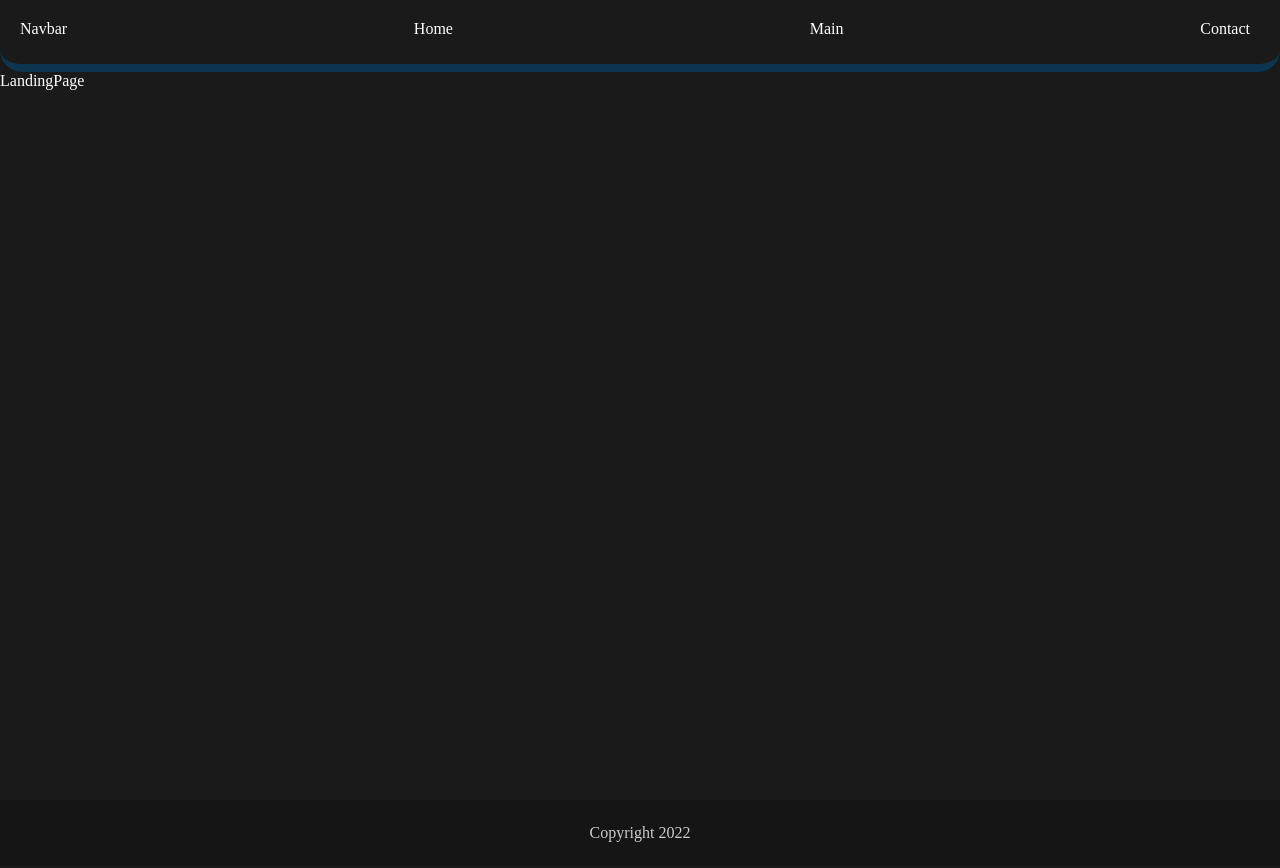
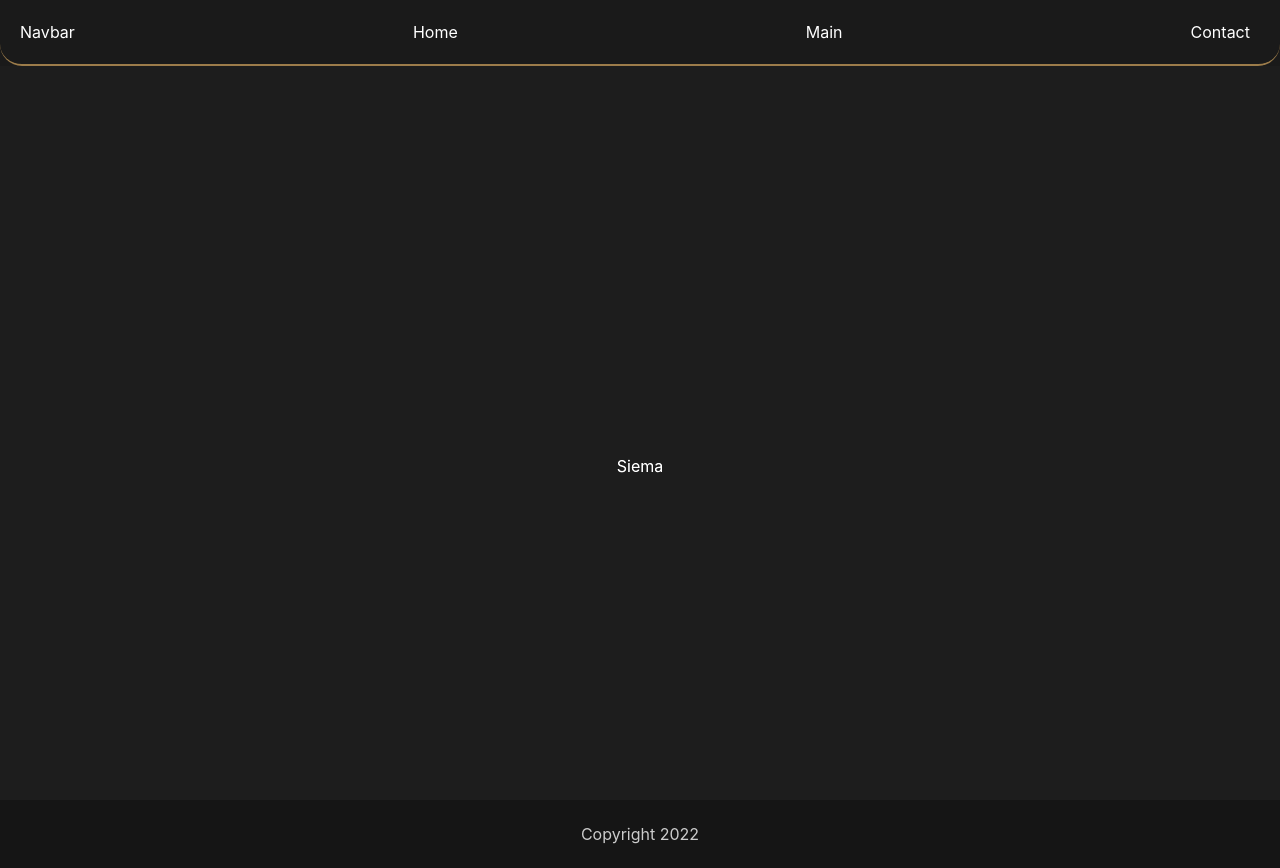
Before and after one commit to mikoogla/vue-quiz-project, a Vue app: page /landing in a window 1280 px wide. Built offline with nearby package versions, Linux system fonts and the light colour scheme.

Commit message:
basic layout

```diff
--- a/src/assets/base.css
+++ b/src/assets/base.css
@@ -2,8 +2,9 @@
   --background-color: #1a1a1a;
   --text-color: #ffffff;
   --accent-color: #f0bf72;
-  color: var(--text-color);
-  background-color: var(--background-color);
+  --font-family: "Inter", -apple-system, BlinkMacSystemFont, "Segoe UI", Roboto,
+    Oxygen, Ubuntu, Cantarell, "Fira Sans", "Droid Sans", "Helvetica Neue",
+    sans-serif;
 }
 /*
 :root {
--- a/src/assets/main.css
+++ b/src/assets/main.css
@@ -4,6 +4,9 @@ body {
   padding: 0px;
   width: 100%;
   height: 100%;
+  color: var(--text-color);
+  background-color: var(--background-color);
+  font-family: var(--font-family);
 }
 #app {
   width: 100%;
--- a/src/components/Navbar.vue
+++ b/src/components/Navbar.vue
@@ -24,8 +24,12 @@ li {
   max-height: 4rem;
   background-color: var(--background-color);
   color: var(--text-color);
-  border-bottom: 8px outset #1c6ea4;
+  border-bottom: 2px outset var(--accent-color);
   border-radius: 0px 0px 22px 22px;
+  display: flex;
+  flex-direction: row;
+  justify-content: center;
+  align-items: space-between;
 }
 .flexRow {
   display: flex;
--- a/src/views/LandingPage.vue
+++ b/src/views/LandingPage.vue
@@ -1,4 +1,15 @@
 <script setup></script>
-<template>LandingPage</template>
+<template><div class="main">Siema</div></template>
 <script></script>
-<style scoped></style>
+<style scoped>
+.main {
+  width: 100%;
+  height: 100vh;
+  background-color: var(--background-color);
+  filter: brightness(1.1);
+  display: flex;
+  flex-direction: column;
+  justify-content: center;
+  align-items: center;
+}
+</style>
```
